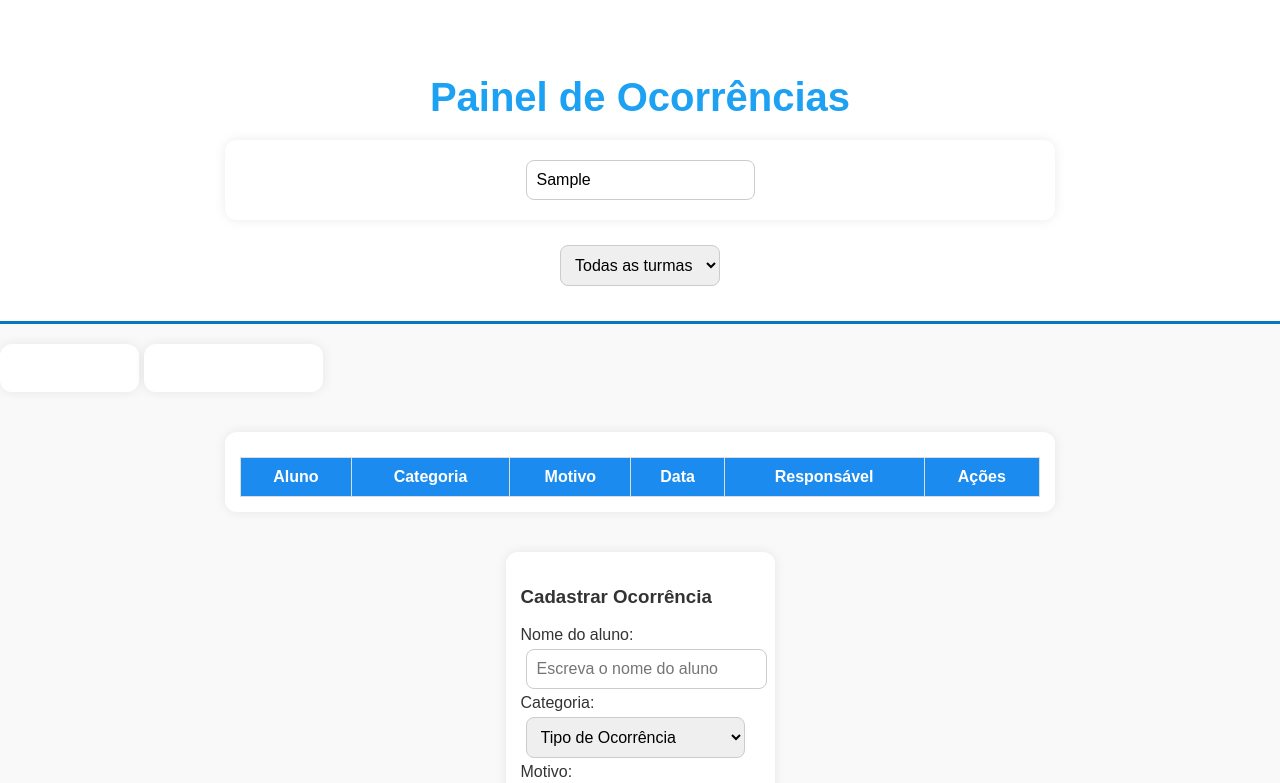
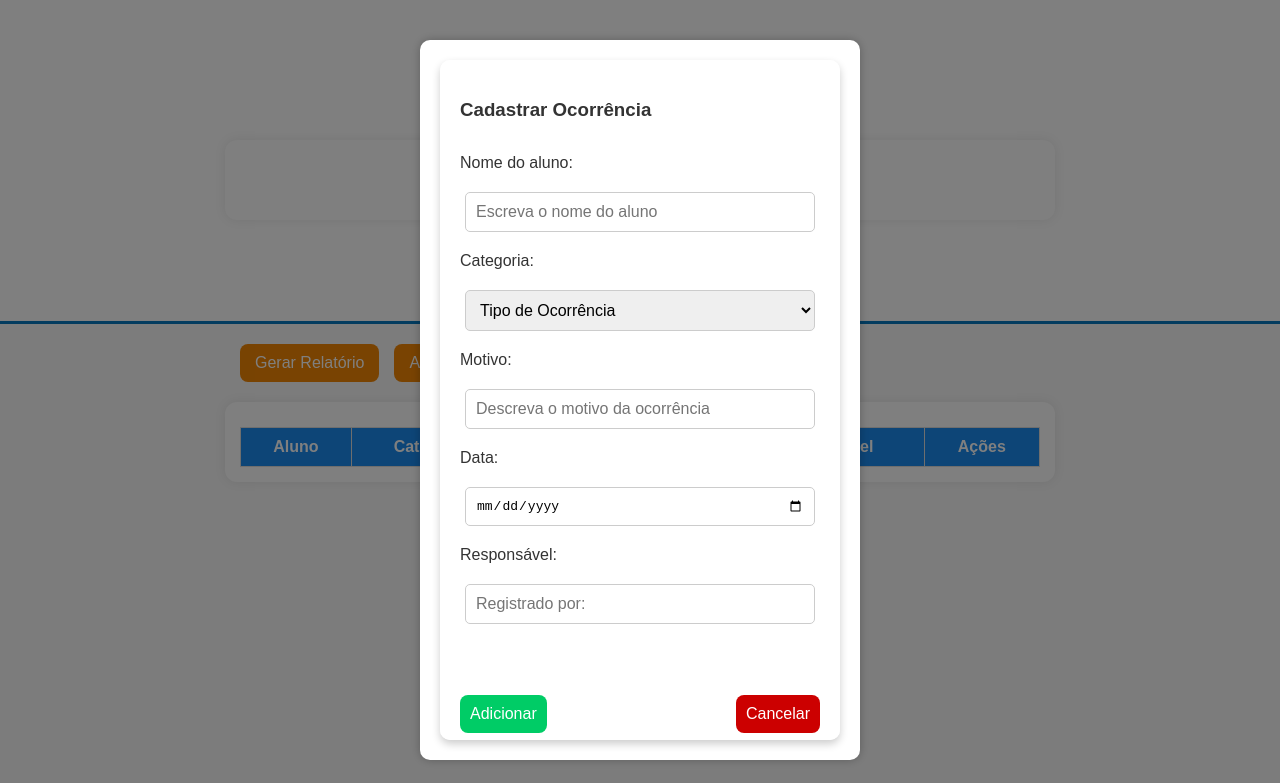
Before and after one commit to herethemariaa/Sistema-Gerenciamento_de_Ocorrencias, a plain HTML site: page index.html in a window 1280 px wide. Both pictures are taken after typing "Sample" into the empty fields and a click on the button "Adicionar Ocorrência". Shown: the top 783 px of the page. Drawn offline with Linux system fonts and the light colour scheme; a web font is replaced by a local one.

Commit message:
Update style.css

```diff
--- a/style.css
+++ b/style.css
@@ -1,3 +1,4 @@
+/* Fonte principal */
 body {
   font-family: 'Hammersmith One', sans-serif;
   margin: 0;
@@ -6,23 +7,25 @@ body {
   color: #333;
 }
 
+/* Cabeçalho principal */
 .container-main {
   text-align: center;
   padding: 30px 15px;
   background-color: #fff;
   border-bottom: 3px solid #0678BF;
 }
-
+.img-main img{
+  width: 100px;
+  height: auto;
+}
 h1 {
   color: #1DA1F2;
   font-size: 2.5em;
   margin-bottom: 10px;
 }
 
+/* Blocos reutilizáveis */
 .filtros,
-  .gerar-pdf,
-  .bttn-add-ocorrencia,
-  .painel-add-ocorrencias,
 .tabela-ocorrencias {
   max-width: 800px;
   margin: 20px auto;
@@ -32,9 +35,43 @@ body {
   box-shadow: 0 0 12px rgba(0, 0, 0, 0.08);
 }
 
+/* Botões de ação */
+.botoes-acoes {
+  display: flex;
+  justify-content: flex-start;
+  align-items: center;
+  gap: 15px;
+  margin: 20px auto;
+  max-width: 800px;
+  padding: 0 15px;
+}
+
+button {
+  display: flex;
+  align-items: center;
+  gap: 8px;
+  background-color: #F28705;
+  color: #fff;
+  border: none;
+  padding: 10px 15px;
+  border-radius: 8px;
+  font-size: 1em;
+  cursor: pointer;
+  transition: background 0.3s ease;
+}
+
+button:hover {
+  background-color: #E08603;
+}
+
+button img {
+  height: 16px;
+}
+
+/* Inputs e selects */
 input,
 select,
-  button {
+textarea {
   padding: 10px;
   margin: 5px;
   border-radius: 8px;
@@ -42,18 +79,7 @@ body {
   font-size: 1em;
 }
 
-  button {
-    background-color: #F28705;
-    color: #fff;
-    border: none;
-    cursor: pointer;
-    transition: background 0.3s ease;
-  }
-
-  button:hover {
-    background-color: #E08603
-  }
-
+/* Tabela */
 table {
   width: 100%;
   border-collapse: collapse;
@@ -71,8 +97,88 @@ body {
   color: #fff;
 }
 
-  .painel-add-ocorrencias input,
-  .painel-add-ocorrencias select {
-    width: calc(100% - 20px);
-    display: block;
+td button {
+  background: none;
+  border: none;
+  padding: 5px;
+  cursor: pointer;
 }
+
+td button img {
+  height: 20px;
+  transition: transform 0.2s;
+}
+
+td button:hover img {
+  transform: scale(1.2);
+}
+
+/* Modal */
+.modal {
+  position: fixed;
+  top: 0;
+  left: 0;
+  width: 100%;
+  height: 100%;
+  background-color: rgba(0, 0, 0, 0.5);
+  display: flex;
+  align-items: center;
+  justify-content: center;
+  z-index: 1000;
+}
+
+.painel-add-ocorrencias {
+  background-color: white;
+  padding: 20px;
+  border-radius: 10px;
+  width: 400px;
+  box-shadow: 0px 0px 10px rgba(0, 0, 0, 0.25);
+}
+
+/* Formulário */
+#form-ocorrencia {
+  background: #fff;
+  padding: 20px;
+  border-radius: 10px;
+  box-shadow: 0 4px 8px rgba(0,0,0,0.2);
+  width: 100%;
+  max-width: 90%;
+  max-height: 80vh;
+  overflow-y: auto;
+  display: flex;
+  flex-direction: column;
+  gap: 15px;
+}
+
+#form-ocorrencia input,
+#form-ocorrencia select,
+#form-ocorrencia textarea {
+  padding: 10px;
+  border: 1px solid #ccc;
+  border-radius: 5px;
+}
+
+/* Botões do modal */
+.modal-buttons {
+  display: flex;
+  justify-content: space-between;
+  gap: 10px;
+}
+
+button.add-bttn {
+  background-color: #00cc66;
+  color: white;
+  padding: 10px;
+  border: none;
+  border-radius: 8px;
+  cursor: pointer;
+}
+
+button.cancel-bttn {
+  background-color: #cc0000;
+  color: white;
+  padding: 10px;
+  border: none;
+  border-radius: 8px;
+  cursor: pointer;
+}
```
Lines whose indentation alone changed are shown as unchanged.
